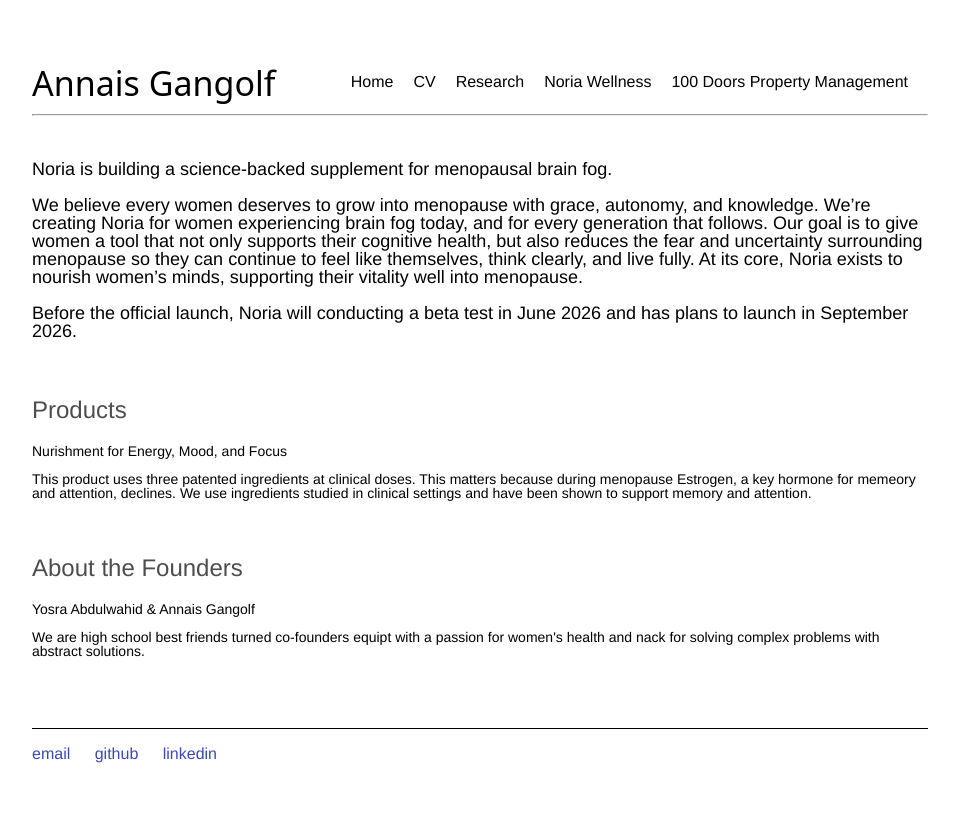
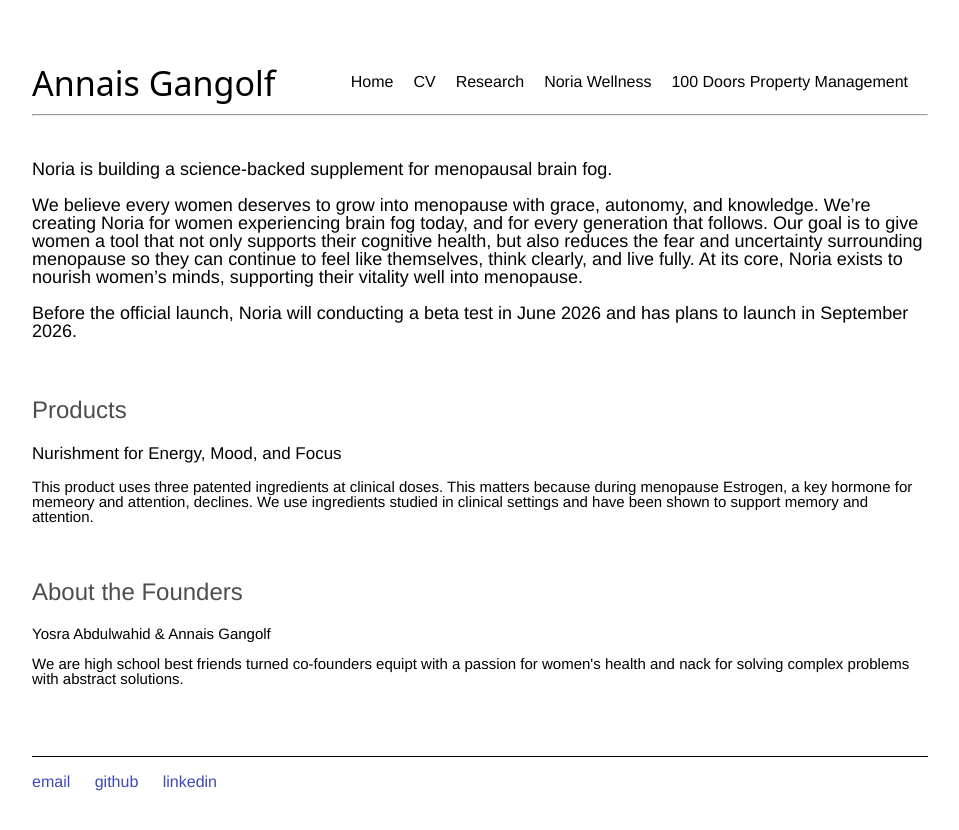
Before and after one commit to annaisgangolf/annaisgangolf.github.io, a Jekyll site: the page built from noriawellness/index.html, in a window 1280 px wide. Shown: the top 830 px of the page, without its empty margins (160-1119 px from the left). Built offline with Jekyll 4.4.1, drawn with Linux system fonts in a browser that asks for light colours.

Commit message:
Update index.html

```diff
--- a/noriawellness/index.html
+++ b/noriawellness/index.html
@@ -15,14 +15,14 @@
 <br>
 <div class="blurb">
 	<h1>Products</h1>
-<p style="font-size:14px; color: black" >Nurishment for Energy, Mood, and Focus
-<p style="font-size:14px; color: black" >This product uses three patented ingredients at clinical doses. This matters because during menopause Estrogen, a key hormone for memeory and attention, declines. We use ingredients studied in clinical settings and have been shown to support memory and attention.
+<p style="font-size:17px; color: black" >Nurishment for Energy, Mood, and Focus
+<p style="font-size:15px; color: black" >This product uses three patented ingredients at clinical doses. This matters because during menopause Estrogen, a key hormone for memeory and attention, declines. We use ingredients studied in clinical settings and have been shown to support memory and attention.
 <p></p>
 <br>
 <div class="blurb">
 	<h1>About the Founders</h1>
-<p style="font-size:14px; color: black" >Yosra Abdulwahid & Annais Gangolf
-<p style="font-size:14px; color: black" >We are high school best friends turned co-founders equipt with a passion for women's health and nack for solving complex problems with abstract solutions.
+<p style="font-size:15px; color: black" >Yosra Abdulwahid & Annais Gangolf
+<p style="font-size:15px; color: black" >We are high school best friends turned co-founders equipt with a passion for women's health and nack for solving complex problems with abstract solutions.
 <p></p>
 <br>
 <br>
```
